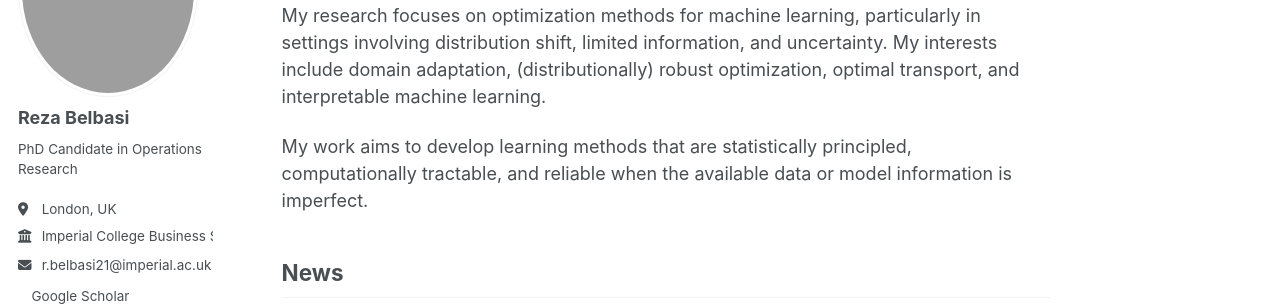
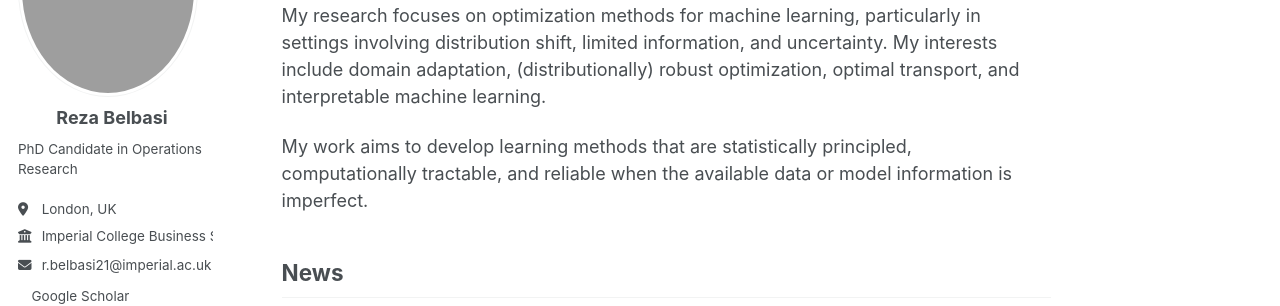
Before and after one commit to rezabelbasi/rezabelbasi.github.io, a Jekyll site: the page built from _pages/about.md, in a window 1280 px wide. Shown: the part 219-525 px from the top of the page. Built offline with Jekyll 4.4.1, drawn with Linux system fonts in a browser that asks for light colours; a style sheet for code colours, icons or effects is not loaded.

Commit message:
Center author name under profile photo on large screens
Add media query for centering author name on larger screens.

```diff
--- a/assets/css/main.scss
+++ b/assets/css/main.scss
@@ -49,3 +49,11 @@
   padding: 3px;
   border: 1px solid var(--global-border-color);
 }
+
+/* Center the name under the profile photo */
+@media screen and (min-width: 1024px) {
+  .author__name {
+    width: 188px;
+    text-align: center;
+  }
+}
```
